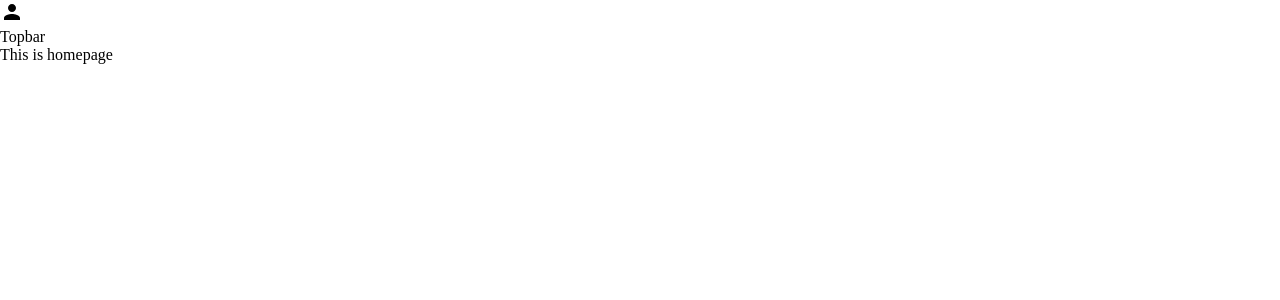
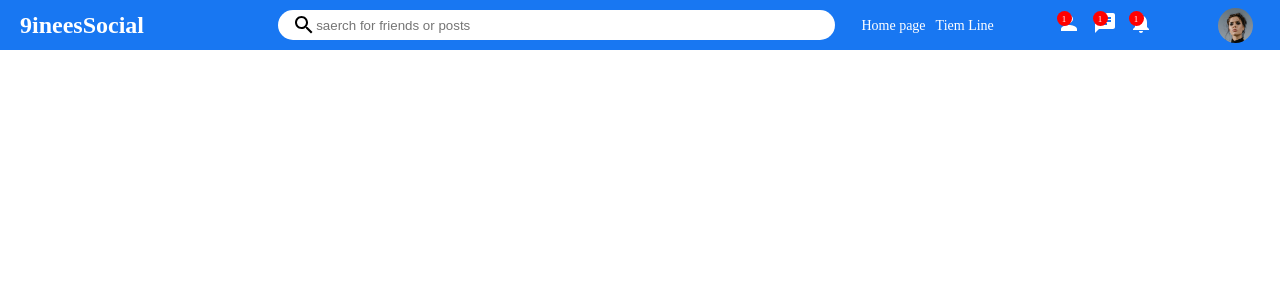
Before and after one commit to witehound/socialapp-client, a React (Create React App) app: page / in a window 1280 px wide. Shown: the top 300 px of the page. Built offline with nearby package versions, Linux system fonts and the light colour scheme.

Commit message:
header component completed

```diff
--- a/src/App.js
+++ b/src/App.js
@@ -3,8 +3,8 @@ import {Person} from '@material-ui/icons'
 function App() {
   return (
     <div >
-     <Person/>
      <Home/>
+     {/*<Person/>*/}
     </div>
   );
 }
--- a/src/components/topbar/Topbar.css
+++ b/src/components/topbar/Topbar.css
@@ -0,0 +1,99 @@
+ .topbar-div{
+     height: 50px;
+     width: 100%;
+     background-color: #1877f2;
+     display: flex;
+     align-items: center;
+     justify-content: space-between;
+     position: sticky;
+     top: 0;
+ }
+
+ .top-bar-profile-picture{
+     height: 35px;
+     width: 35px;
+     border-radius: 50%;
+     object-fit: cover;
+     cursor: pointer;
+ }
+
+ .topbar-div-left{
+     flex: 2.5;
+     color: white;
+ }
+
+ .logo{
+     font-size: 24px;
+     margin-left: 20px;
+     font-weight: bold;
+ }
+
+ .topbar-div-center{
+     flex: 5;
+     background-color: white;
+     overflow: auto;
+     border-radius: 1rem;
+     display: flex;
+     align-items: center;
+     justify-content: center;
+     height: 30px;
+ }
+
+ .search-bar-div{
+     display: flex;
+     align-items: center;
+     width: 95%;
+ }
+
+ .search-icon{
+     font-size: 24px !important;
+ }
+ .search-input{
+     flex: 1;
+     border: none;
+     outline: none;
+     font-weight: 150;
+ }
+
+ .topbar-div-right{
+     flex: 4;
+     display: flex;
+     color: white;
+     align-items: center;
+     justify-content: space-around;
+ }
+
+ .top-bar-icons{
+     display: flex;
+ }
+
+ .top-bar-link{
+     cursor: pointer;
+     margin-right: 10px;
+     font-size: 14px;
+ }
+
+ .top-bar-icon-item{
+     margin-right: 12px;
+     cursor: pointer;
+     position: relative;
+ }
+
+ .top-bar-icon-item-badge{
+     width: 15px;
+     height: 15px;
+     border-radius: 50%;
+     background-color: red;
+     position: absolute;
+     left: -0.5px;
+
+ }
+
+ .top-bar-icon-item-badge-count{
+     font-size: 9px;
+     width: 100%;
+     height: 100%;
+     display: flex;
+     align-items: center;
+     justify-content: center;
+ }
--- a/src/components/topbar/Topbar.js
+++ b/src/components/topbar/Topbar.js
@@ -1,9 +1,49 @@
 import './Topbar.css'
+import {Search, Person, Chat, Notifications} from '@material-ui/icons'
 
 function Topbar() {
   return (
     <div className='topbar-div'>
-      Topbar
+      <div className="topbar-div-left">
+        <span className="logo">9ineesSocial</span>
+      </div>
+      <div className="topbar-div-center">
+         <div className="search-bar-div">
+           <Search className='search-icon'/>
+           <input
+           type="text"
+           className="search-input"
+           placeholder='saerch for friends or posts'
+           />
+         </div>
+      </div>
+      <div className="topbar-div-right">
+        <div className="top-bar-links">
+          <span className="top-bar-link">Home page</span>
+          <span className="top-bar-link">Tiem Line</span>
+        </div>
+        <div className="top-bar-icons">
+          <div className="top-bar-icon-item">
+            <Person/>
+            <span className="top-bar-icon-item-badge">
+              <span className="top-bar-icon-item-badge-count">1</span>
+            </span>
+          </div>
+          <div className="top-bar-icon-item">
+            <Chat/>
+            <span className="top-bar-icon-item-badge">
+              <span className="top-bar-icon-item-badge-count">1</span>
+            </span>
+          </div>
+          <div className="top-bar-icon-item">
+            <Notifications />
+            <span className="top-bar-icon-item-badge">
+               <span className="top-bar-icon-item-badge-count">1</span>
+            </span>
+          </div>
+        </div>
+        <img src="/assets/person/1.jpeg" alt="" className="top-bar-profile-picture" />
+      </div>
     </div>
   )
 }
--- a/src/pages/Home/Home.js
+++ b/src/pages/Home/Home.js
@@ -4,8 +4,7 @@ import Topbar from '../../components/topbar/Topbar'
 function Home() {
   return (
     <div className='home-div'>
-       <Topbar />
-       This is homepage
+      <Topbar />
     </div>
   )
 }
```
